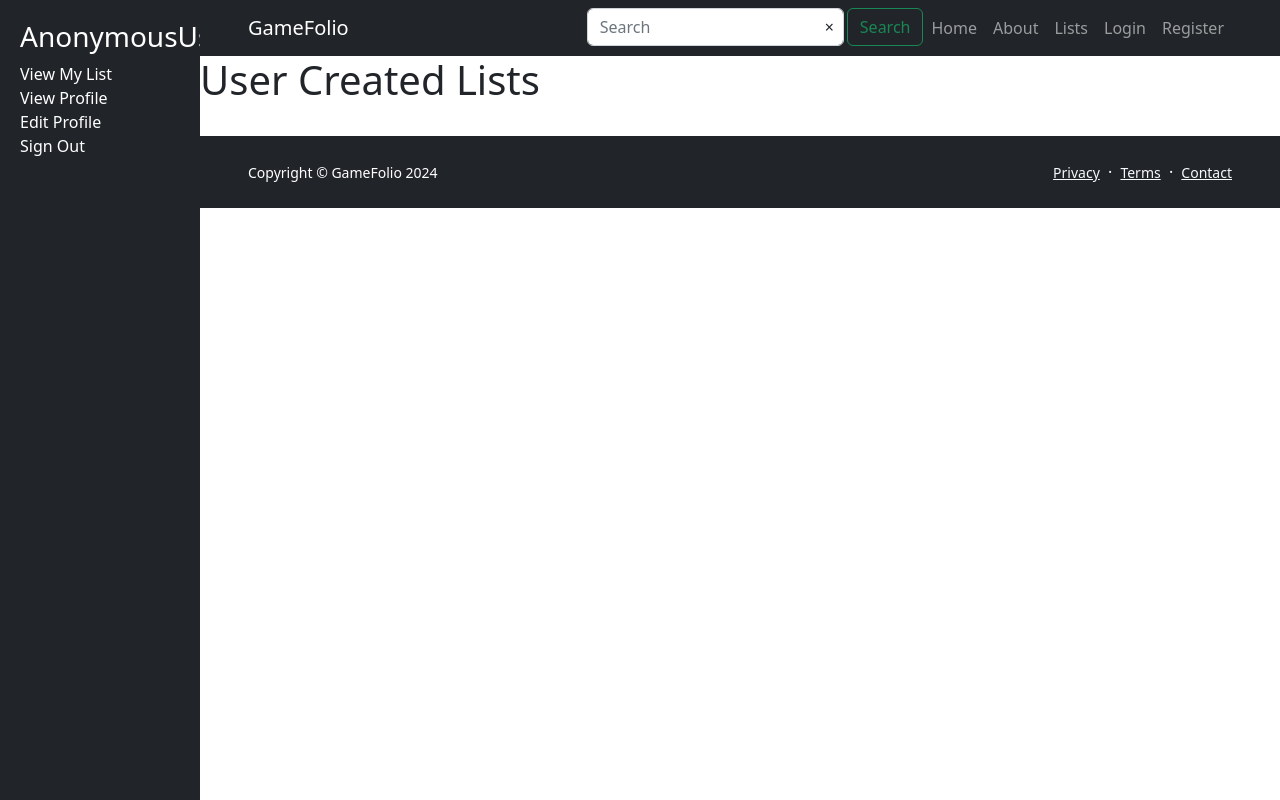
After one commit to RyanBell250/GameFolio, a Django app: page /gamefolio_app/lists/ in a window 1280 px wide. The commit adds this page. Run offline with Django 3.2, Linux system fonts and the light colour scheme; tables that the repository leaves empty hold one stand-in row (values such as "Sample post"); some libraries are stand-ins or nearby versions.

Commit message:
Lists Page Created without Content

```diff
--- a/gamefolio_app/urls.py
+++ b/gamefolio_app/urls.py
@@ -13,4 +13,6 @@ urlpatterns = [
     path('profiles/', views.ListProfilesView.as_view(), name='list_profiles'),
     path('search/', views.SearchView.as_view(), name='search'),
     path('404/', views.NotFoundView.as_view(), name='404'),
+    path('lists/', views.ListsView.as_view(), name='lists'),
+
 ]
--- a/gamefolio_app/views.py
+++ b/gamefolio_app/views.py
@@ -12,7 +12,8 @@ from django.contrib.auth.models import User
 from django.utils.decorators import method_decorator
 from django.contrib.auth.decorators import login_required
 from registration.backends.simple.views import RegistrationView
-from gamefolio_app.models import Game, Review, Author
+
+from gamefolio_app.models import Game, Review, List, ListEntry
 
 class IndexView(View):
     def get(self, request):
@@ -267,3 +268,16 @@ class SearchView(View):
 
         context_dict = {"results" : actual_results, "query" : query, "count": result_count, "pages": pages, "current_page": current_page, "page_count": page_count, "current_genre": genre, "genres": genres, "sort_id": sort, "sort_name": sort_name}
         return render(request, 'gamefolio_app/search.html', context_dict)
+
+        return render(request,'gamefolio_app/list_profiles.html',{'userprofile_list': profiles})
+
+
+class ListsView(View):
+    def get(self, request):
+        lists = List.objects.all()
+        list = ListEntry.objects.all()
+
+        context_dict = {'all_lists': lists,
+                        'user_list' : list,}
+
+        return render(request,'gamefolio_app/lists.html', context_dict)
--- a/templates/gamefolio_app/base.html
+++ b/templates/gamefolio_app/base.html
@@ -60,6 +60,8 @@
                             </form>
                         </li>
                         <li class="nav-item"><a class="nav-link" href="{% url 'gamefolio_app:index' %}">Home</a></li>
+                        <li class="nav-item"><a class="nav-link" href="{% url 'gamefolio_app:index' %}">About</a></li>
+                        <li class="nav-item"><a class="nav-link" href="{% url 'gamefolio_app:lists' %}">Lists</a></li>
                         {% if user.is_authenticated %}
                         <li class="nav-item"><a class="nav-link" href="{% url 'gamefolio:list_profiles' %}">List Profiles</a></li>
                         <li class="nav-item"><a class="nav-link" href="{% url 'gamefolio_app:profile' user.username %}">Profile</a></li>
--- /dev/null
+++ b/templates/gamefolio_app/lists.html
@@ -0,0 +1,28 @@
+{% extends 'gamefolio_app/base.html' %}
+
+{% block title_block %}
+    User Created Lists
+{% endblock %}
+
+{% block body_block %}
+
+    <div>
+        <h1>User Created Lists</h1>
+    </div>
+
+    <div>
+        {% if all_lists %}
+            <div>
+                {% for list in all_lists %}
+                    <div>
+                        <h4>
+                            </a>
+                        </h4>
+                    </div>
+                {% endfor %}
+            </div>
+        {% else %}
+            <p>There are no lists available in Gamefolio.</p>
+        {% endif %}
+    </div>
+{% endblock %}
```
Also changed, not shown: gamefolio_app/migrations/0012_merge_20240309_1745.py (added), gamefolio_app/migrations/0013_auto_20240309_1745.py (added).
